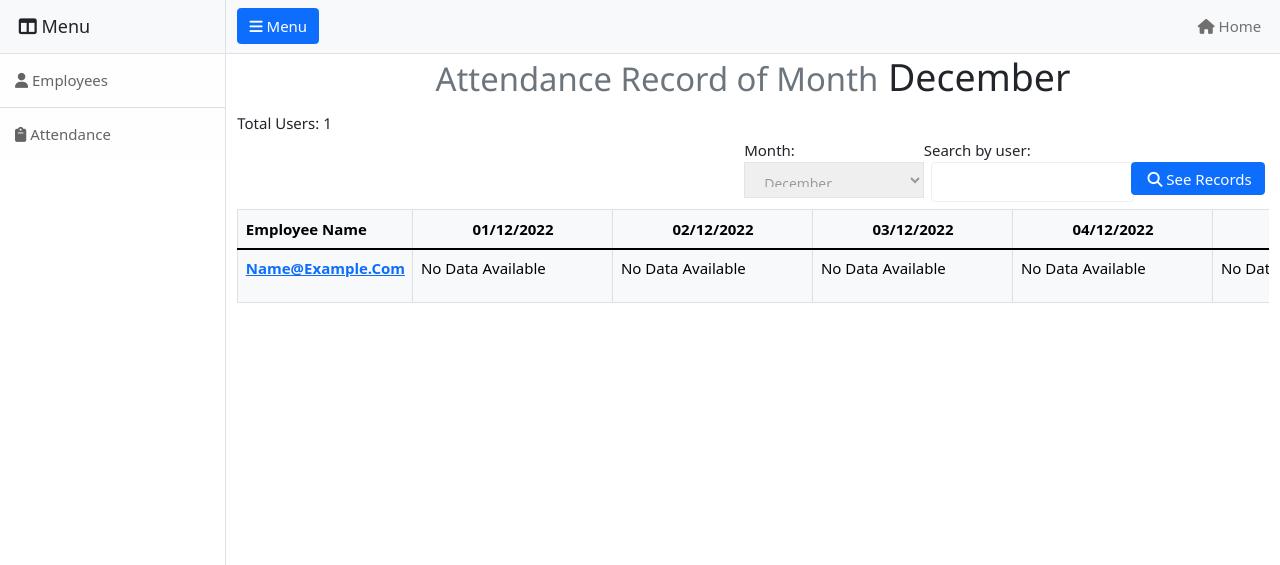
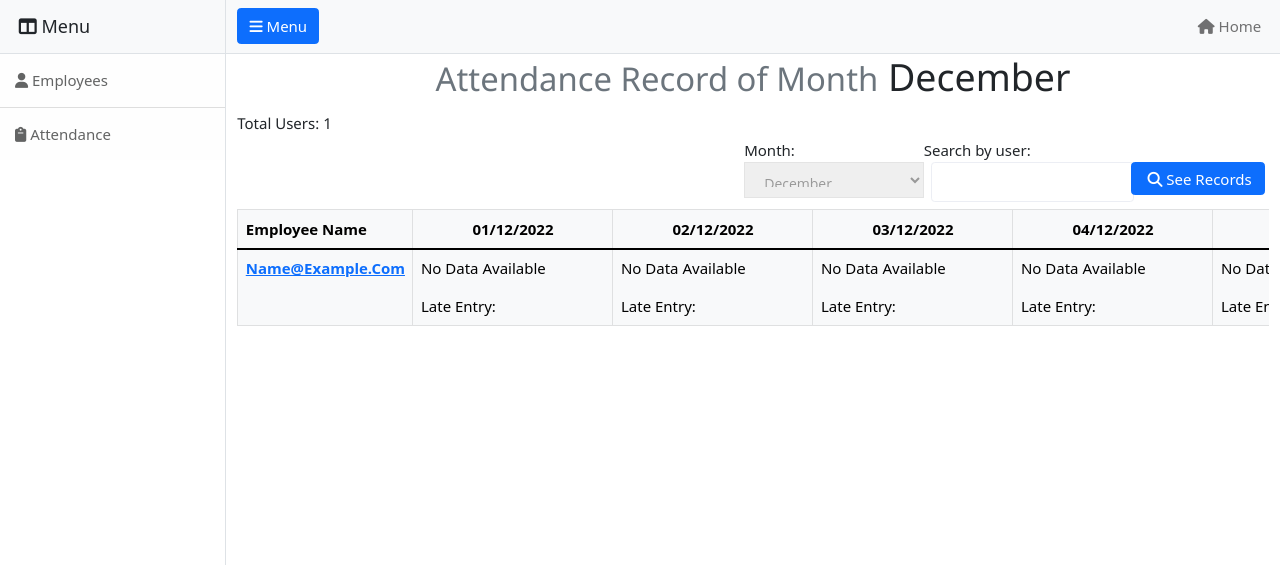
Before and after one commit to amanpreet5911/Attendance-System-Raspberry-pi, a Django app: page /attendance/ in a window 1280 px wide. Shown: the top 565 px of the page. Run offline with Django 4.2, Linux system fonts and the light colour scheme; tables that the repository leaves empty hold one stand-in row (values such as "Sample post"); some libraries are stand-ins or nearby versions.

Commit message:
Added late entry function

```diff
--- a/checkAttendance/templatetags/attendance_extras.py
+++ b/checkAttendance/templatetags/attendance_extras.py
@@ -1,22 +1,38 @@
 from django import template
 from accounts.models import Pi_attendance
-#from checkAttendance.models import Attendance
-from datetime import date
+from datetime import date, datetime
+import time
 register = template.Library()
 
 year = date.today().year
 month = date.today().month
+date_str = '10:00:00 AM'
+late_time = datetime.strptime(date_str, '%H:%M:%S %p')
 
 
 @register.filter(name='gla')
-def get_late_attendance(user, date):
-    # a = Pi_attendance.objects.filter(employee=user, clock_in__date=date, clock_in__time__gte=)
-
-    return a
+def get_late_attendance(user, date=None):
+    if date:
+        a = Pi_attendance.objects.filter(
+            employee=user, clock_in__date=date, clock_in__time__gte=late_time).first()
+        if a:
+            return a.clock_in.strftime('%H:%M:%S %p')
+        else:
+            return ''
+    else:
+        date = datetime.now().date()
+        a = Pi_attendance.objects.filter(
+            employee=user, clock_in__date=date, clock_in__time__gte=late_time).first()
+        if a:
+            return a.clock_in.strftime('%H:%M:%S %p')
+        else:
+            return ''
+    # return a.clock_in.strftime('%H:%M:%S %p')
 
 
 @register.filter(name='gmd')
 def get_attendance(user, date):
+    get_late_attendance(user)
     a = Pi_attendance.objects.filter(employee=user, clock_in__date=date)
     # print(a)
     # a =  Attendance.objects.filter(user=user,attendance__date=date).values_list('attendance',flat=True)
@@ -27,10 +43,10 @@ def get_attendance(user, date):
         if a.count() > 1:
             l = ''
             for i in a:
-                l += (i.clock_in.strftime('%m/%d/%Y, %H:%M:%S %p')) + '\n'
+                l += (i.clock_in.strftime('%H:%M:%S %p')) + '\n'
             return l
         else:
             l = list(a)[0]
-            return l.clock_in.strftime('%m/%d/%Y, %H:%M:%S %p')
+            return l.clock_in.strftime('%H:%M:%S %p')
 
     return 'No Data Available'
--- a/templates/attendancefunc.html
+++ b/templates/attendancefunc.html
@@ -33,7 +33,7 @@
       <th  class ='text-center text-capitalize' name="{{user}}" scope="row"><a href="{% url 'User-Attendance' user.id %}">{{user}}</a></th>
       {% for date in days_list  %}
 
-        <td >{{ user|gmd:date|linebreaks }}</td>
+        <td >{{ user|gmd:date|linebreaks }} Late Entry: {{user|gla:date}}</td>
       {% endfor %}
     </tr>
     {% endfor %}
```
